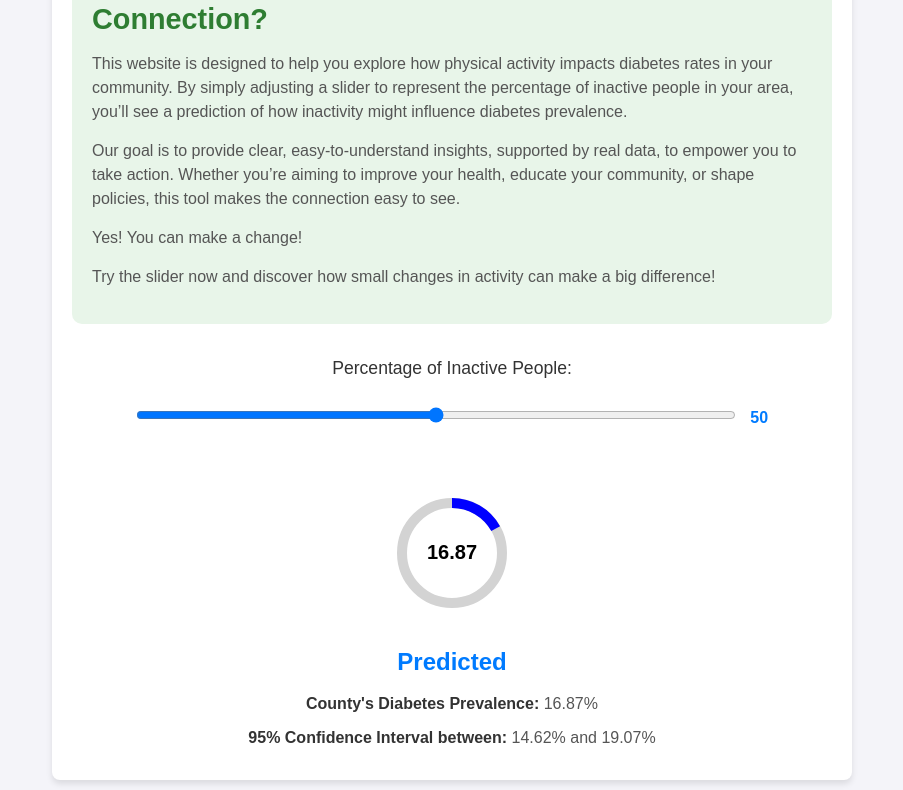
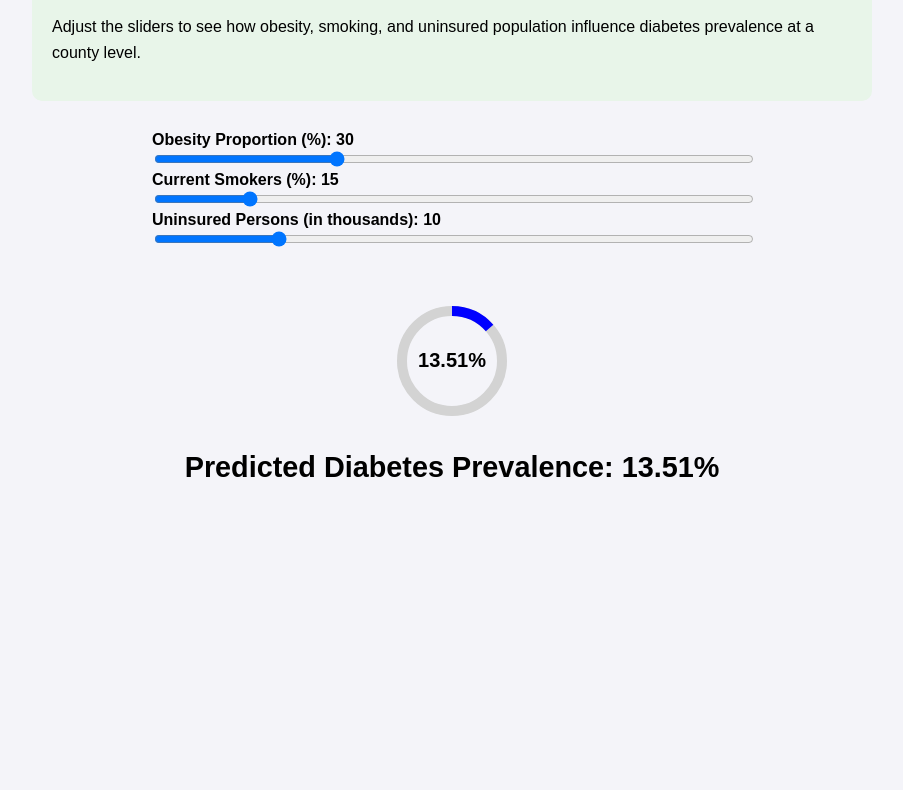
Before and after one commit to Biruk-2D/Biruk_Biostat, a plain HTML site: page index.html in a window 1280 px wide. Shown: the part 140-930 px from the top of the page, without its empty margins (188-1091 px from the left). After the commit the page ends 800 px from the top, so only its background shows below. Drawn offline with Linux system fonts and the light colour scheme.

Commit message:
Update index.html

```diff
--- a/index.html
+++ b/index.html
@@ -3,8 +3,7 @@
 <head>
     <meta charset="UTF-8">
     <meta name="viewport" content="width=device-width, initial-scale=1.0">
-    <title>Diabetes and Physical Activity</title>
-    <link rel="stylesheet" href="styles.css">
+    <title>County Diabetes Prevalence Estimator</title>
     <style>
         body {
             font-family: Arial, sans-serif;
@@ -28,22 +27,24 @@
             line-height: 1.6;
         }
 
-        .welcome h1 {
+        h1 {
             color: #2e7d32;
-        }
-
-        h1 {
-            margin-top: 30px;
         }
 
         .slider-container {
             margin-top: 30px;
+            text-align: left;
+            max-width: 600px;
+            margin-left: auto;
+            margin-right: auto;
         }
 
-        #slider {
-            width: 80%;
-            max-width: 600px;
-            margin: 20px auto;
+        .slider-label {
+            font-weight: bold;
+        }
+
+        input[type="range"] {
+            width: 100%;
         }
 
         .circle-container {
@@ -60,145 +61,101 @@
             font-size: 1.2em;
         }
 
-        .results p {
-            margin: 10px 0;
-        }
-
         #circle-text {
             font-weight: bold;
-        }
-
-        .margin-arcs circle {
-            stroke-width: 10;
-        }
-
-        .main-arc {
-            stroke: blue;
-        }
-
-        .lower-bound {
-            stroke: lightblue;
-        }
-
-        .upper-bound {
-            stroke: lightcoral;
         }
     </style>
 </head>
 <body>
     <div class="container">
-        <!-- Welcome Section -->
         <div class="welcome">
-            <h1>Diabetes and Physical Activity: How deep is the Connection?</h1>
-            <p>
-                This website is designed to help you explore how physical activity impacts diabetes rates in your community.
-                By simply adjusting a slider to represent the percentage of inactive people in your area,
-                you’ll see a prediction of how inactivity might influence diabetes prevalence.
-            </p>
-            <p>
-                Our goal is to provide clear, easy-to-understand insights, supported by real data, to empower you to take action. Whether you’re aiming to improve your health, educate
-                your community, or shape policies, this tool makes the connection easy to see.
-            </p>
-<p>
-               Yes! You can make a change!    </p>
-            <p>
-                Try the slider now and discover how small changes in activity can make a big difference!
-            </p>
+            <h1>County Diabetes Prevalence Estimator</h1>
+            <p>Adjust the sliders to see how obesity, smoking, and uninsured population influence diabetes prevalence at a county level.</p>
         </div>
 
-        <!-- Slider Section -->
         <div class="slider-container">
-            <label for="slider">Percentage of Inactive People:</label>
-            <input type="range" id="slider" min="0" max="100" step="1" value="50">
-            <span id="slider-value">50</span>
+            <div>
+                <label class="slider-label">Obesity Proportion (%): <span id="value1">30</span></label>
+                <input type="range" id="slider1" min="0" max="100" value="30">
+            </div>
+            <div>
+                <label class="slider-label">Current Smokers (%): <span id="value2">15</span></label>
+                <input type="range" id="slider2" min="0" max="100" value="15">
+            </div>
+            <div>
+                <label class="slider-label">Uninsured Persons (in thousands): <span id="value3">10</span></label>
+                <input type="range" id="slider3" min="0" max="50" value="10">
+            </div>
         </div>
 
-        <!-- Pie Chart (Circle) -->
         <div class="circle-container">
             <svg width="120" height="120">
                 <circle cx="60" cy="60" r="50" stroke="lightgray" stroke-width="10" fill="none" />
                 <circle id="circle" cx="60" cy="60" r="50" stroke="blue" stroke-width="10" fill="none" stroke-dasharray="0" stroke-dashoffset="0" transform="rotate(-90 60 60)" />
-                <text id="circle-text" x="50%" y="50%" text-anchor="middle" fill="black" font-size="20" dy=".3em">50</text>
+                <text id="circle-text" x="50%" y="50%" text-anchor="middle" fill="black" font-size="20" dy=".3em">0</text>
             </svg>
         </div>
 
-        <!-- Results Display -->
         <div class="results">
-            <h2>Predicted</h2>
-            <p><strong>County's Diabetes Prevalence:</strong> <span id="y-value"></span>%</p>
-            <p><strong>95% Confidence Interval between:</strong> <span id="y1-value"></span>% and <span id="y2-value"></span>%</p>
+            <h2>Predicted Diabetes Prevalence: <span id="y-value">0</span>%</h2>
         </div>
     </div>
 
     <script>
-        // DOM Elements
-        const slider = document.getElementById('slider');
-        const sliderValue = document.getElementById('slider-value');
+        // Get DOM Elements
+        const sliders = [
+            document.getElementById('slider1'), // Obesity
+            document.getElementById('slider2'), // Smoking
+            document.getElementById('slider3')  // Uninsured in thousands
+        ];
+
+        const values = [
+            document.getElementById('value1'),
+            document.getElementById('value2'),
+            document.getElementById('value3')
+        ];
+
         const yValue = document.getElementById('y-value');
-        const y1Value = document.getElementById('y1-value');
-        const y2Value = document.getElementById('y2-value');
-        const circle = document.getElementById('circle'); // SVG Circle Element
-        const circleText = document.getElementById('circle-text'); // Text inside the circle
+        const circle = document.getElementById('circle');
+        const circleText = document.getElementById('circle-text');
 
-        // Formulas
-        function calculateY(X) {
-            return (0.299 * X + 1.921).toFixed(2); // Main formula for diabetes prevalence
+        // Coefficients from Model 4 (no alcohol, uninsured scaled in thousands)
+        const intercept = 8.763;
+        const coefficients = [
+            0.045,      // Obesity
+            0.208,      // Smoking
+            0.0000273   // Uninsured count (thousands)
+        ];
+
+        function calculateY(inputs) {
+            let Y = intercept;
+            Y += coefficients[0] * inputs[0]; // Obesity
+            Y += coefficients[1] * inputs[1]; // Smoking
+            Y += coefficients[2] * (inputs[2] * 1000); // Scale uninsured back to count
+            return Math.min(Y.toFixed(2), 100);  // Cap at 100%
         }
 
-        function calculateY1(X) {
-            return (0.270 * X + 1.120).toFixed(2); // Lower bound for confidence interval
+        function updateCircle(Y) {
+            const circumference = 2 * Math.PI * 50;
+            const offset = circumference - (Y / 100) * circumference;
+            circle.style.strokeDasharray = `${circumference}`;
+            circle.style.strokeDashoffset = offset;
+            circleText.textContent = `${Y}%`;
         }
 
-        function calculateY2(X) {
-            return (0.327 * X + 2.721).toFixed(2); // Upper bound for confidence interval
-        }
-
-        // Function to update the circle (pie chart) based on Y
-        function updateCircle(Y) {
-            const maxValue = 100; // Set max value for Y (assuming percentages)
-            const percentage = (Y / maxValue) * 100; // Calculate percentage for the circle
-            const circumference = 2 * Math.PI * 50; // Circumference of the circle (50 is the radius)
-            const offset = circumference - (percentage / 100) * circumference; // Calculate the stroke offset
-
-            circle.style.strokeDasharray = `${circumference}`; // Set the full circumference
-            circle.style.strokeDashoffset = offset; // Set the stroke offset to represent percentage
-
-            circleText.textContent = `${Y}`; // Display the Y value inside the circle
-        }
-
-        // Function to calculate and update results
         function updateResults() {
-            const X = parseFloat(slider.value); // Slider value
-            sliderValue.textContent = X; // Display slider value
-
-            // Calculate and update results
-            const Y = parseFloat(calculateY(X));
+            const inputs = sliders.map(slider => parseFloat(slider.value));
+            inputs.forEach((val, idx) => values[idx].textContent = val);
+            const Y = calculateY(inputs);
             yValue.textContent = Y;
-            y1Value.textContent = calculateY1(X);
-            y2Value.textContent = calculateY2(X);
-
-            // Update circle (pie chart)
             updateCircle(Y);
         }
 
-        // Event Listener
-        slider.addEventListener('input', updateResults);
+        // Event listeners
+        sliders.forEach(slider => slider.addEventListener('input', updateResults));
 
-        // Initial Calculation
+        // Initial calculation
         updateResults();
     </script>
 </body>
-<!-- Footer Section -->
-    <footer>
-        <p class="disclaimer">
-            A single variable model may not fully capture the complex interplay of factors influencing diabetes prevalence.
-            While this model can provide valuable insights, it's important to interpret the results cautiously and
-            avoid oversimplifying the complex relationship between physical inactivity and diabetes prevalence.
-        </p>
-    </footer>
-
-    <script src="script.js"></script>
-</body>
 </html>
-
-</html>
```
